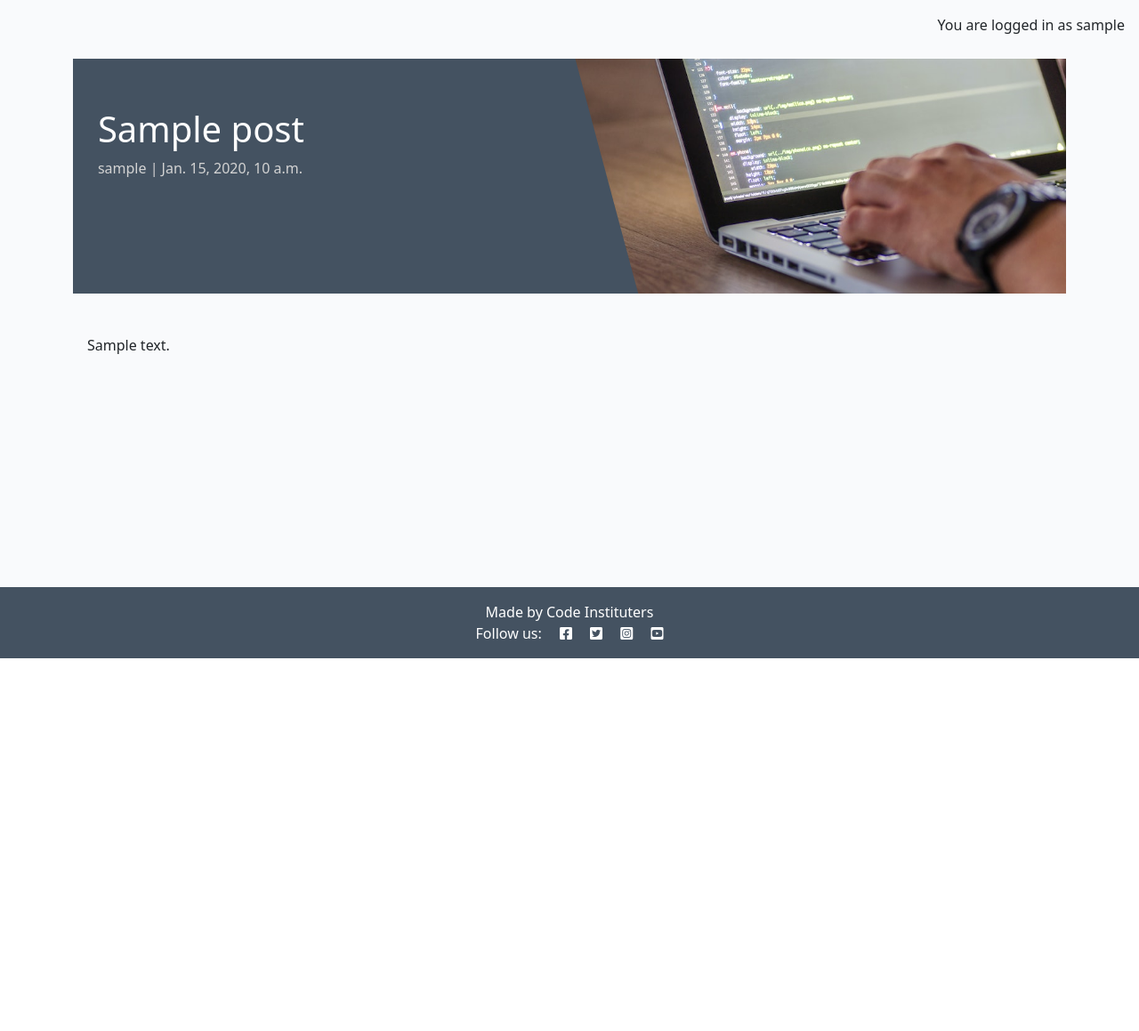
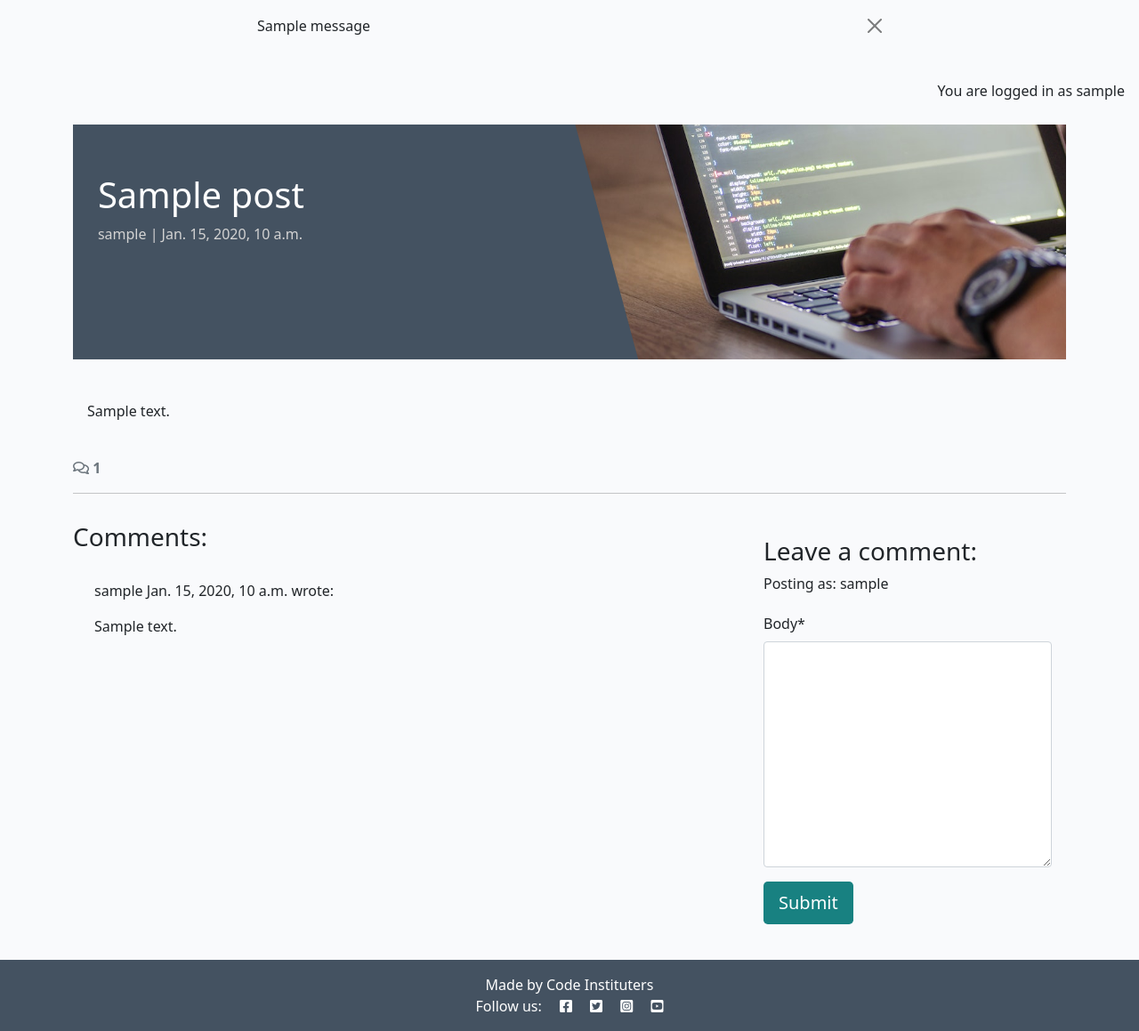
Before and after one commit to jojoakh/django-blog, a Django app: a page that uses templates/base.html in a window 1280 px wide. Shown: the part 60-1219 px from the top of the page at 89% size. Before the commit the page ends 800 px from the top, so only its background shows below. Run offline with Django 4.2, Linux system fonts and the light colour scheme; a user stored in the database is signed in; tables that the repository leaves empty hold one stand-in row (values such as "Sample post"); one stand-in notice (Sample message) is shown; some libraries are stand-ins or nearby versions.

Commit message:
Created a new forms.py file

```diff
--- /dev/null
+++ b/blog/forms.py
@@ -0,0 +1,8 @@
+from .models import Comment
+from django import forms
+
+
+class CommentForm(forms.ModelForm):
+    class Meta:
+        model = Comment
+        fields = ('body',)
--- a/blog/templates/blog/post_detail.html
+++ b/blog/templates/blog/post_detail.html
@@ -1,5 +1,6 @@
 {% extends 'base.html' %} {% block content %}
 {% load static %}
+{% load crispy_forms_tags %}
 
 <div class="masthead">
     <div class="container">
@@ -30,6 +31,64 @@
             </div>
         </div>
     </div>
+    <!-- Displaying count of comments -->
+    <div class="row">
+        <div class="col-12">
+            <strong class="text-secondary">
+                <i class="far fa-comments"></i> {{ comment_count }}
+            </strong>
+        </div>
+        <div class="col-12">
+            <hr>
+        </div>
+    </div>
+    <!-- Displaying Comments -->
+    <div class="row">
+        <div class="col-md-8 card mb-4  mt-3 ">
+            <h3>Comments:</h3>
+            <div class="card-body">
+                <!-- We want a for loop inside the empty control tags
+          to iterate through each comment in comments -->
+                {% for comment in comments %}
+                <div class="p-2 comments
+          {% if not comment.approved and comment.author == user %}
+          faded{% elif not comment.approved %} d-none{% endif %}">
+                    <p class="font-weight-bold">
+                        {{ comment.author }}
+                        <span class="font-weight-normal">
+                            {{ comment.created_on }}
+                        </span> wrote:
+                    </p>
+                    <div id="comment{{ comment.id }}">
+                        {{ comment.body | linebreaks }}
+                    </div>
+                    {% if not comment.approved and comment.author == user %}
+                    <p class="approval">
+                        This comment is awaiting approval
+                    </p>
+                    {% endif %}
+                </div>
+                <!-- Our for loop ends here -->
+                {% endfor %}
+            </div>
+        </div>
+        <!-- Creating New Comments -->
+        <div class="col-md-4 card mb-4 mt-3">
+            <div class="card-body">
+                {% if user.is_authenticated %}
+                <h3>Leave a comment:</h3>
+                <p>Posting as: {{ user.username }}</p>
+                <form id="commentForm" method="post" style="margin-top: 1.3em;">
+                    {{ comment_form | crispy }}
+                    {% csrf_token %}
+                    <button id="submitButton" type="submit" class="btn btn-signup btn-lg">Submit</button>
+                </form>
+                {% else %}
+                <p>Log in to leave a comment</p>
+                {% endif %}
+            </div>
+        </div>
+    </div>
 </div>
 
 {% endblock content %}
--- a/blog/views.py
+++ b/blog/views.py
@@ -1,6 +1,8 @@
 from django.shortcuts import render, get_object_or_404
 from django.views import generic
+from django.contrib import messages
 from .models import Post
+from .forms import CommentForm
 
 # Create your views here.
 
@@ -29,6 +31,19 @@ def post_detail(request, slug):
     post = get_object_or_404(queryset, slug=slug)
     comments = post.comments.all().order_by("-created_on")
     comment_count = post.comments.filter(approved=True).count()
+    if request.method == "POST":
+       comment_form = CommentForm(data=request.POST)
+       if comment_form.is_valid():
+        comment = comment_form.save(commit=False)
+        comment.author = request.user
+        comment.post = post
+        comment.save()
+        messages.add_message(
+            request, messages.SUCCESS,
+            'Comment submitted and awaiting approval'
+    )
+
+    comment_form = CommentForm()
 
     return render(
         request,
@@ -37,5 +52,6 @@ def post_detail(request, slug):
             "post": post,
             "comments": comments,
             "comment_count": comment_count,
+            "comment_form": comment_form,
         },
     )
--- a/codestar/settings.py
+++ b/codestar/settings.py
@@ -47,6 +47,8 @@ INSTALLED_APPS = [
     'allauth',
     'allauth.account',
     'allauth.socialaccount',
+    'crispy_forms',
+    'crispy_bootstrap5',
     'django_summernote',
     'blog',
     'about',
@@ -55,6 +57,9 @@ INSTALLED_APPS = [
 SITE_ID = 1
 LOGIN_REDIRECT_URL = '/'
 LOGOUT_REDIRECT_URL = '/'
+
+CRISPY_ALLOWED_TEMPLATE_PACKS = "bootstrap5"
+CRISPY_TEMPLATE_PACK = "bootstrap5"
 
 MIDDLEWARE = [
     'django.middleware.security.SecurityMiddleware',
--- a/requirements.txt
+++ b/requirements.txt
@@ -1,7 +1,9 @@
 asgiref==3.8.1
+crispy-bootstrap5==0.7
 dj-database-url==0.5.0
 Django==4.2.16
 django-allauth==0.57.2
+django-crispy-forms==2.3
 django-summernote==0.8.20.0
 gunicorn==20.1.0
 oauthlib==3.2.2
--- a/templates/base.html
+++ b/templates/base.html
@@ -76,7 +76,20 @@
             </div>
         </div>
     </nav>
-
+    <!-- displaying Django messages -->
+    <div class="container">
+        <div class="row">
+            <div class="col-md-8 offset-md-2">
+                {% for message in messages %}
+                <div class="alert {{ message.tags }} alert-dismissible
+          fade show" id="msg" role="alert">
+                    {{ message | safe }}
+                    <button type="button" class="btn-close" data-bs-dismiss="alert" aria-label="Close"></button>
+                </div>
+                {% endfor %}
+            </div>
+        </div>
+    </div>
     <main class="flex-shrink-0 main-bg">
         {% if user.is_authenticated %}
         <p class="text-end m-3">You are logged in as {{ user }}</p>
```
